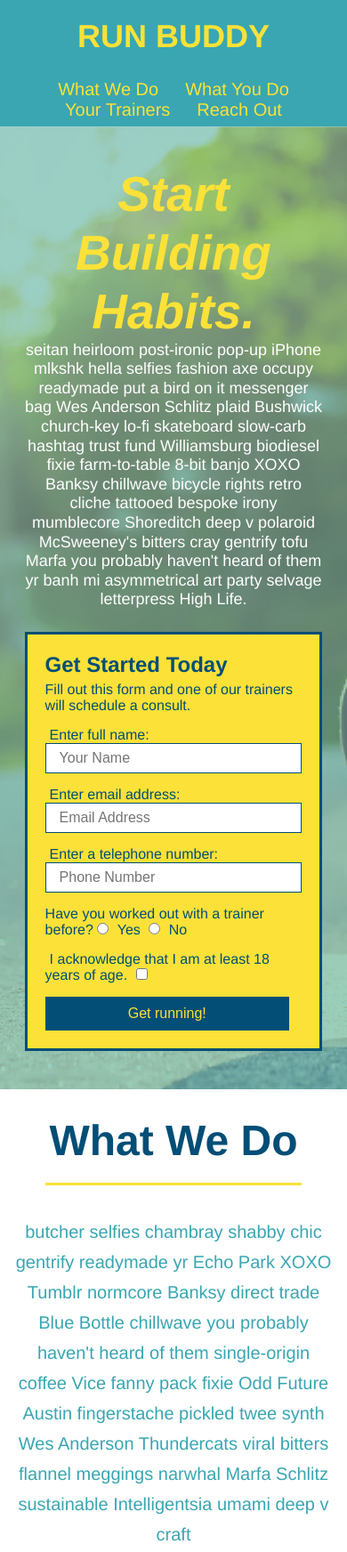
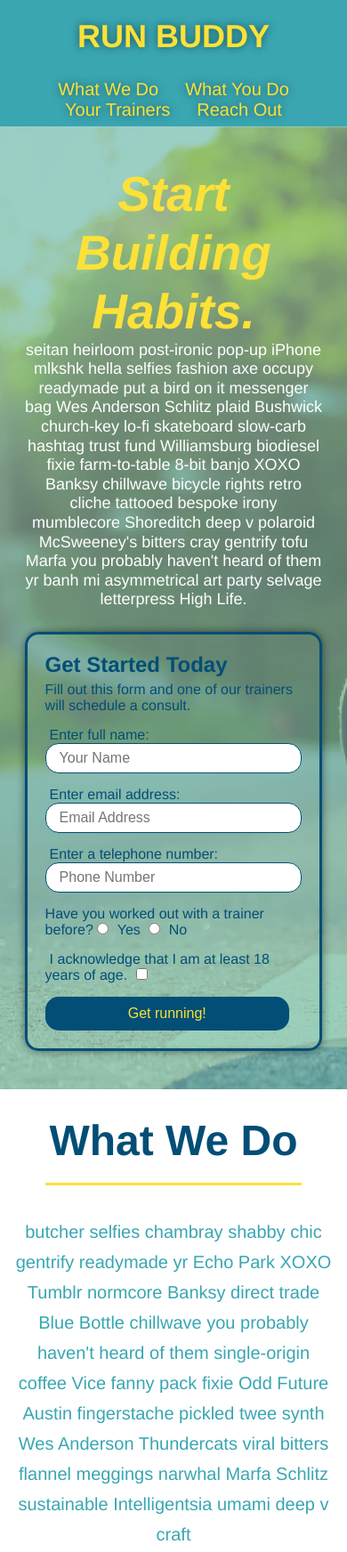
Before and after one commit to andrewcraig2/Run-Buddy, a plain HTML site: page index.html in a window 390 px wide. Shown: the top 1744 px of the page at 89% size. Drawn offline with Linux system fonts and the light colour scheme.

Commit message:
added pseudo classes

```diff
--- a/assets/css/style.css
+++ b/assets/css/style.css
@@ -18,6 +18,14 @@ header {
   display: flex;
   justify-content: space-between;
   flex-wrap: wrap;
+  position: -webkit-sticky;
+  position: sticky;
+  top: 0;
+  background-image: url("../images/gero-gb.gpg");
+  background-size: cover;
+  background-position: center;
+  background-attachment: fixed;
+  background-position: 80%;
 }
 
 header h1 {
@@ -25,6 +33,7 @@ header h1 {
   margin: 0;
   font-size: 36px;
   color: #fce138;
+  text-shadow: 0 0 10px rgba(0, 0, 0, 0.5);
 }
 
 header a {
@@ -48,6 +57,15 @@ header nav ul li a {
   padding: 10px 15px;
   font-weight: lighter;
   font-size: 1.55vw;
+  text-shadow: 0 0 10px rgba(0, 0, 0, 0.5);
+
+}
+
+header nav ul li a:hover {
+  background: #fce138;
+  color: #024e76;
+  border-radius: 15px;
+  text-shadow: none;
 }
 
 /* HEADER / NAVBAR STYLES END */
@@ -103,6 +121,7 @@ section {
   color: #fff;
   font-size: 18px;
   line-height: 1.2;
+  text-shadow: 0 0 10px rgba( 0, 0, 0. 0.5);
 }
 
 .hero-cta h2 {
@@ -113,11 +132,13 @@ section {
 
 .hero-form {
   border: 3px solid #024e76;
-  background-color: #fce138;
+  background-color:rgba(252, 225, 56 0.8);
   padding: 20px;
   color: #024e76;
   width: 40%;
   margin: 3.5%;
+  box-shadow: 0 0 10px rgba(0, 0, 0, 0.5);
+  border-radius: 15px;
 }
 
 .hero-form h3 {
@@ -136,6 +157,13 @@ section {
   color: #024e76;
   width: 100%;
   margin-bottom: 15px;
+  border-radius: 15px;
+  background-color: rnga(255,255,255,1);
+}
+
+.form-input:focus {
+  background-color: rbga(225,225,225, 1);
+  outline: none;
 }
 
 .hero-form label {
@@ -148,7 +176,13 @@ section {
   border: none;
   padding: 10px 20px;
   font-size: 16px;
+  border-radius: 15px
 }
+
+.hero-form button:hover {
+  background-color: #39a6b2;
+}
+
 /* HERO STYLES END */
 
 
@@ -194,11 +228,14 @@ section {
   margin: 50px auto;
   padding-bottom: 50px;
   width: 80%;
-  border-bottom: 1px solid #39a6b2;
   display: flex;
   flex-wrap: wrap;
   align-items: center;
   justify-content: space-between;
+}
+
+.step:nth-child(even) {
+  border-bottom: 1px solid #39a6b2;
 }
 
 .step h3 {
@@ -329,6 +366,7 @@ section {
   width: 100%;
   margin-bottom: 15px;
   margin-top: 5px;
+  border-radius: 15px;
 }
 
 .contact-form button {
@@ -339,7 +377,14 @@ section {
   text-align: center;
   padding: 15px 0;
   font-size: 16px;
+  border-radius: 15px
 }
+
+.contact-form button:hover {
+  color: #fce138;
+  background: #39a6b2;
+}
+
 
 .contact-info a {
   color: #fce138;
@@ -366,6 +411,7 @@ section {
   header  {
     padding-bottom: 0;
     justify-content: center;
+    position: relative;
 
   }
 
@@ -386,6 +432,14 @@ section {
   font-size: 20px;
 
   }
+
+  header nav ul li a:hover {
+    background: #fce138;
+    color: #024e76;
+    border-radius: 15px;
+    text-shadow: none;
+  }
+
 
   footer h2, footer div {
   text-align: center;
```
